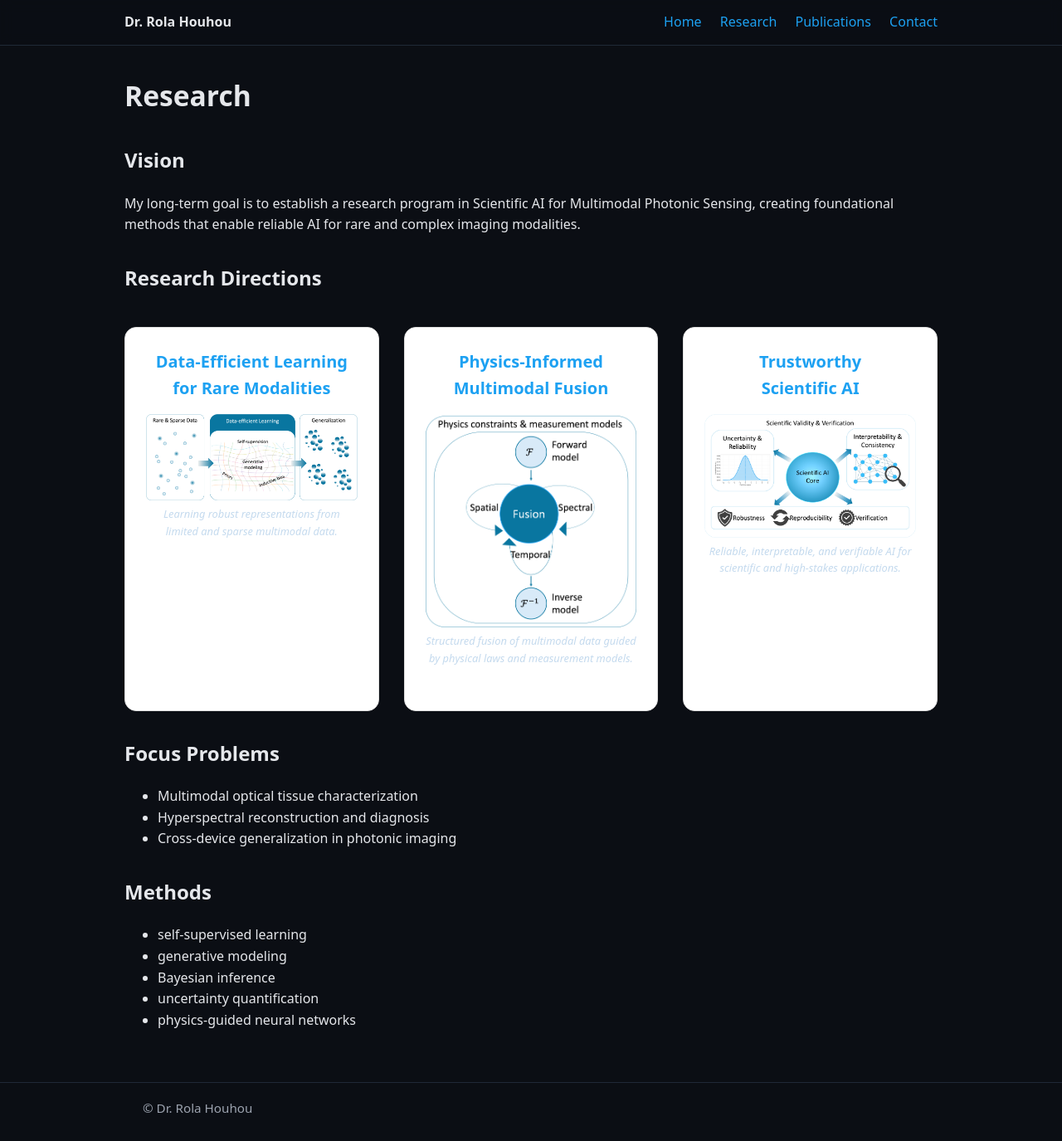
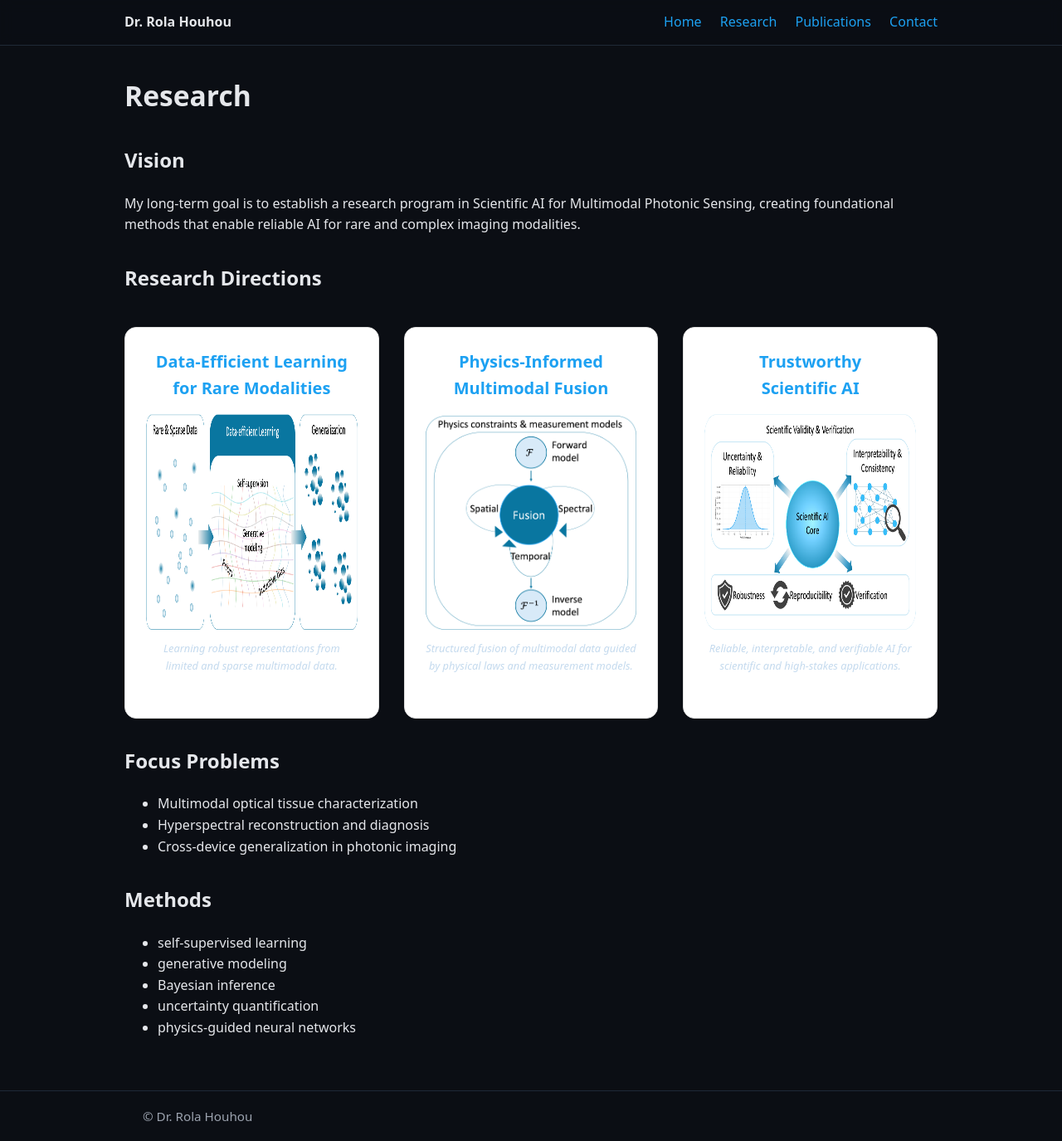
Before and after one commit to rhouhou/rhouhou.github.io, a Jekyll site: the page built from research/index.md, in a window 1280 px wide and 1375 px high. Shown: the whole window at 83% size. Built offline with Jekyll 4.4.1, drawn with Linux system fonts in a browser that asks for light colours.

Commit message:
Update index.md

```diff
--- a/research/index.md
+++ b/research/index.md
@@ -16,7 +16,7 @@ My long-term goal is to establish a research program in Scientific AI for Multim
   <!-- Pillar 1 -->
   <div class="pillar-card">
     <div class="pillar-title">Data-Efficient Learning<br>for Rare Modalities</div>
-    <img src="/assets/img/Pillar1.png" style="width:100%; max-width:420px; display:block; margin:auto;">
+    <img src="/assets/img/Pillar1.png" class="pillar-figure">
     <div class="figure-caption">
       Learning robust representations from limited and sparse multimodal data.
     </div>
@@ -25,7 +25,7 @@ My long-term goal is to establish a research program in Scientific AI for Multim
   <!-- Pillar 2 -->
   <div class="pillar-card">
     <div class="pillar-title">Physics-Informed<br>Multimodal Fusion</div>
-    <img src="/assets/img/Pillar2.png" style="width:100%; max-width:420px; display:block; margin:auto;">
+    <img src="/assets/img/Pillar2.png" class="pillar-figure">
     <div class="figure-caption">
       Structured fusion of multimodal data guided by physical laws and measurement models.
     </div>
@@ -34,7 +34,7 @@ My long-term goal is to establish a research program in Scientific AI for Multim
   <!-- Pillar 3 -->
   <div class="pillar-card">
     <div class="pillar-title">Trustworthy<br>Scientific AI</div>
-    <img src="/assets/img/Pillar3.png" style="width:100%; max-width:420px; display:block; margin:auto;">
+    <img src="/assets/img/Pillar3.png" class="pillar-figure">
     <div class="figure-caption">
       Reliable, interpretable, and verifiable AI for scientific and high-stakes applications.
     </div>
```
